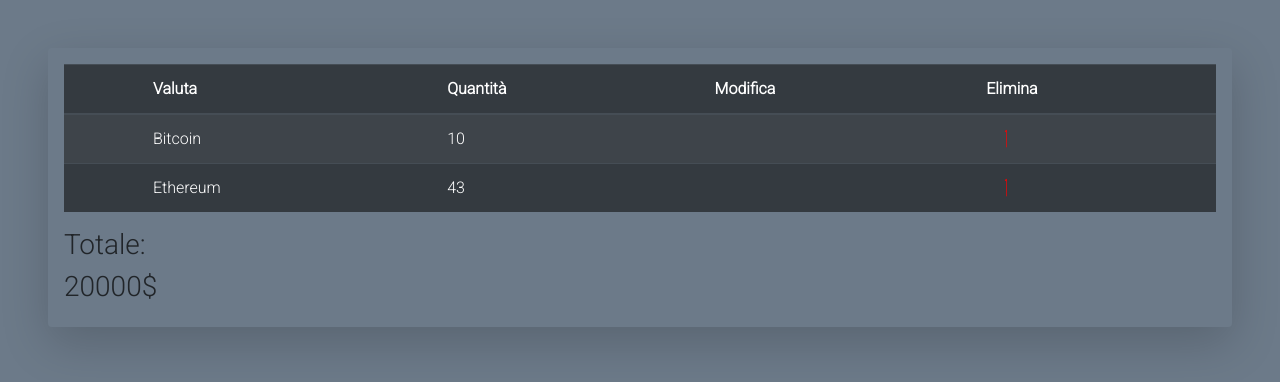
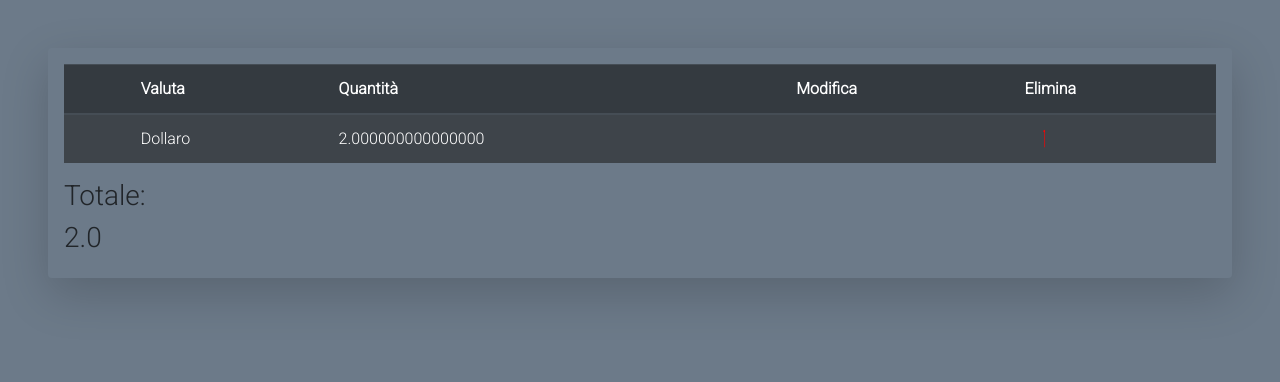
Before and after one commit to giacoballoccu/SmartWalletApp, a Django app: page /dashboard/ in a window 1280 px wide. Shown: the part 112-494 px from the top of the page. Run offline with Django 3.2, Linux system fonts and the light colour scheme; a user stored in the database is signed in; data comes from the database, SQL or seed files in the repository; some libraries are stand-ins or nearby versions.

Commit message:
Tabella dashboard dinamica (template)

```diff
--- a/templates/dashboard.html
+++ b/templates/dashboard.html
@@ -21,11 +21,11 @@
               </thead>
 
               <tbody>
-
-                <tr>
+        {% for conto in conti %}
+                            <tr>
                   <th scope="row"></th>
-                  <td>Bitcoin</td>
-                  <td>10</td>
+                  <td>{{ conto.tipo_valuta.nome }}</td>
+                  <td>{{ conto.importo }}</td>
                     <td>
                         <a {# href="{ url 'modifica_importo_conto'  value = 0%}" #}><i class="fas fa-pencil-alt" style="padding-left: 20px;"></i></a>
                   </td>
@@ -35,20 +35,7 @@
                       </a>
                   </td>
                 </tr>
-
-              <tr>
-                  <th scope="row"></th>
-                  <td>Ethereum</td>
-                  <td>43</td>
-                  <td>
-                           <a {# href="{ url 'modifica_importo_conto'  value = 0%}" #}><i class="fas fa-pencil-alt" style="padding-left: 20px;"></i></a>
-                  </td>
-                  <td>
-                      <a href="" onclick="return confirm('Puoi eliminare solo se hai 0 di una valua')">
-                                    <i class="fas fa-times" style="color: #ff0000;padding-left: 20px;"></i>
-                      </a>
-                  </td>
-                </tr>
+        {% endfor %}
 
               </tbody>
 
@@ -56,7 +43,7 @@
             </table>
 
             <h3>Totale: </h3>
-            <h3> 20000$</h3>
+            <h3>{{ totale }}</h3>
         </div>
 </div>
 {% endblock %}
```
